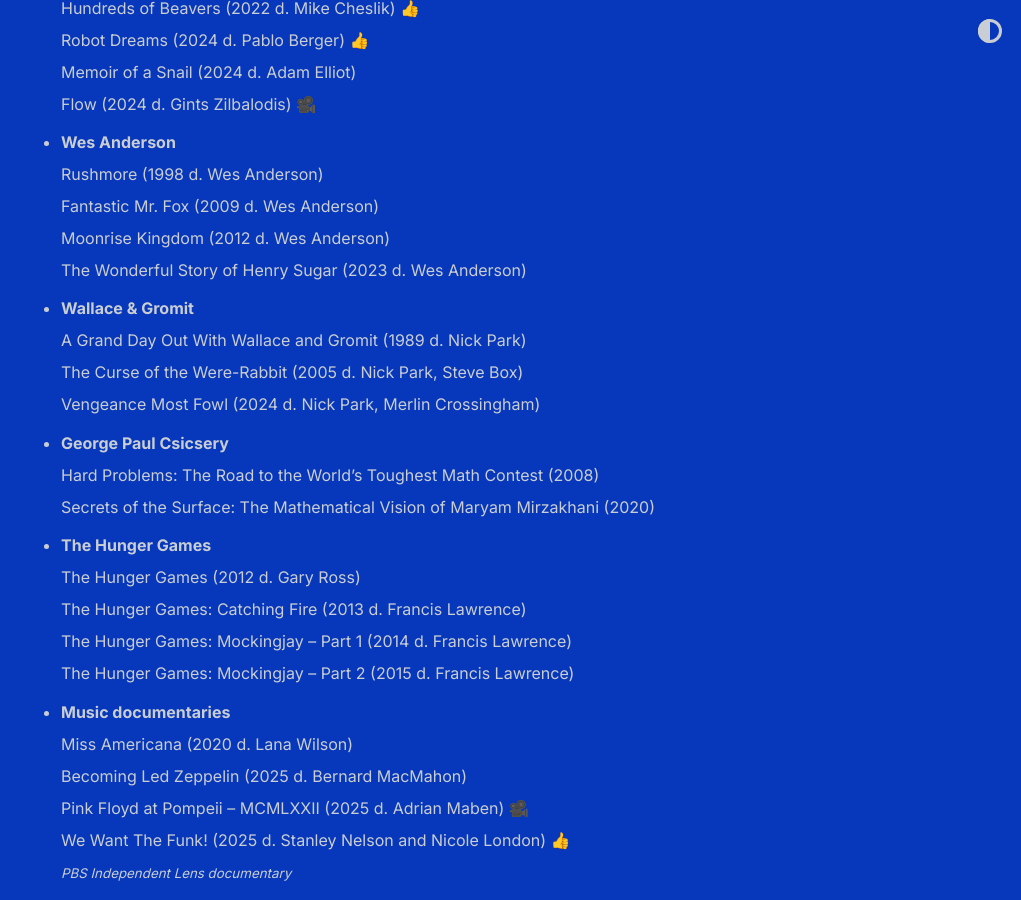
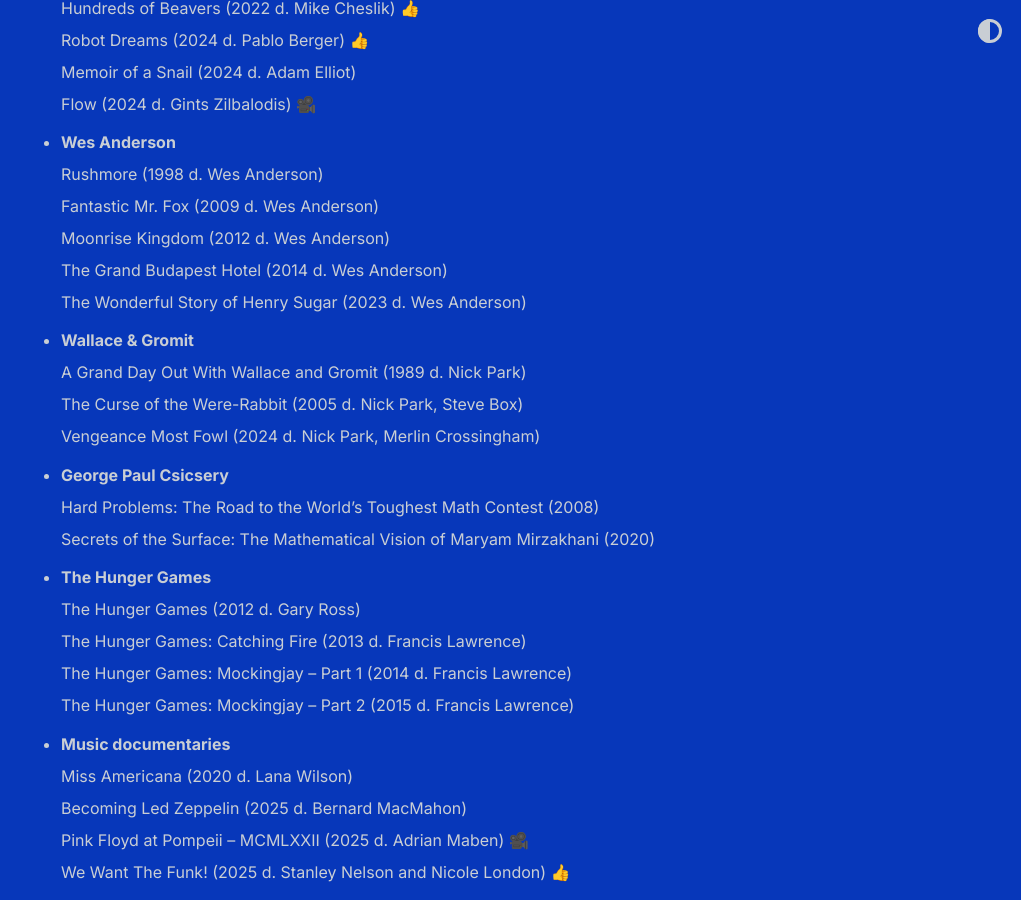
Before and after one commit to shihankanungo/shihankanungo.github.io, a Jekyll site: the page built from movies.md, in a window 1280 px wide and 900 px high, scrolled down 1925 px. Shown: the whole window, without its empty margins (259-1280 px from the left). Built offline with Jekyll 4.4.1, drawn with Linux system fonts in a browser that asks for light colours.

Commit message:
Update movies.md

```diff
--- a/movies.md
+++ b/movies.md
@@ -41,6 +41,7 @@
   Rushmore (1998 d. Wes Anderson) <br>
   Fantastic Mr. Fox (2009 d. Wes Anderson) <br>
   Moonrise Kingdom (2012 d. Wes Anderson) <br>
+  The Grand Budapest Hotel (2014 d. Wes Anderson) <br>
   The Wonderful Story of Henry Sugar (2023 d. Wes Anderson) <br>
 - **Wallace & Gromit** <br>
   A Grand Day Out With Wallace and Gromit (1989 d. Nick Park) <br>
```
